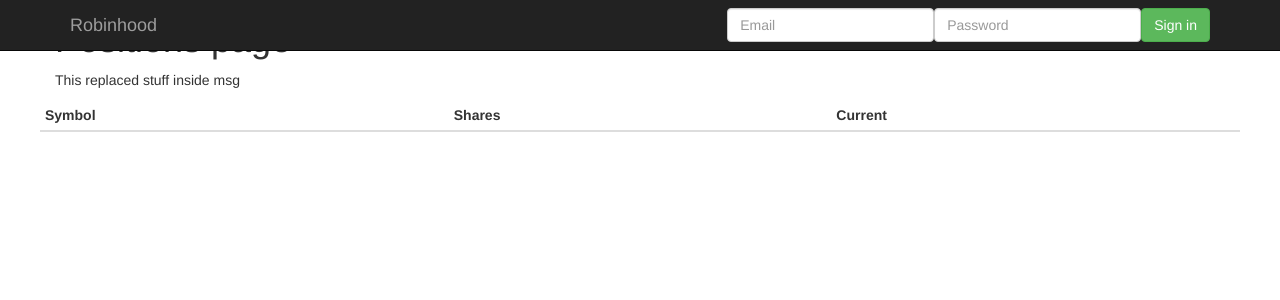
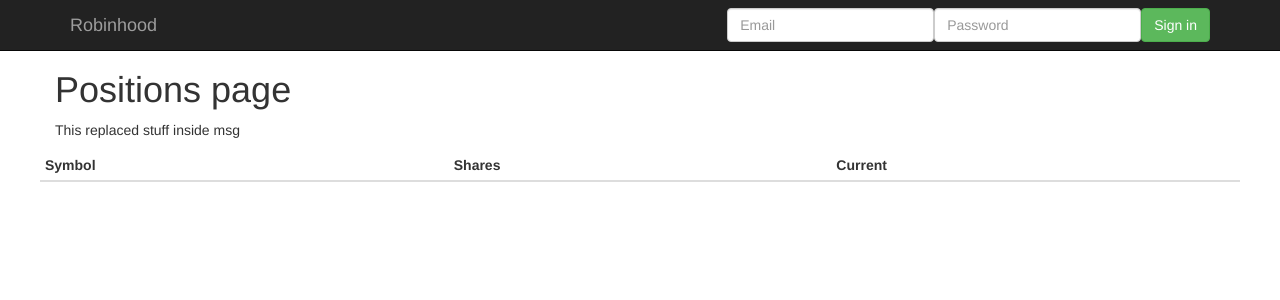
Before and after one commit to s0up/robinhood-web, a Vue app in the folder webpack/: page /#/positions in a window 1280 px wide. Shown: the top 300 px of the page. Built offline with nearby package versions, Linux system fonts and the light colour scheme.

Commit message:
css fixes

```diff
--- a/webpack/src/App.vue
+++ b/webpack/src/App.vue
@@ -38,6 +38,10 @@
   }
   </script>
   <style>
+  body {
+  padding-top: 50px;
+  padding-bottom: 20px;
+  }
   /*#app {
   font-family: 'Avenir', Helvetica, Arial, sans-serif;
   -webkit-font-smoothing: antialiased;
```
